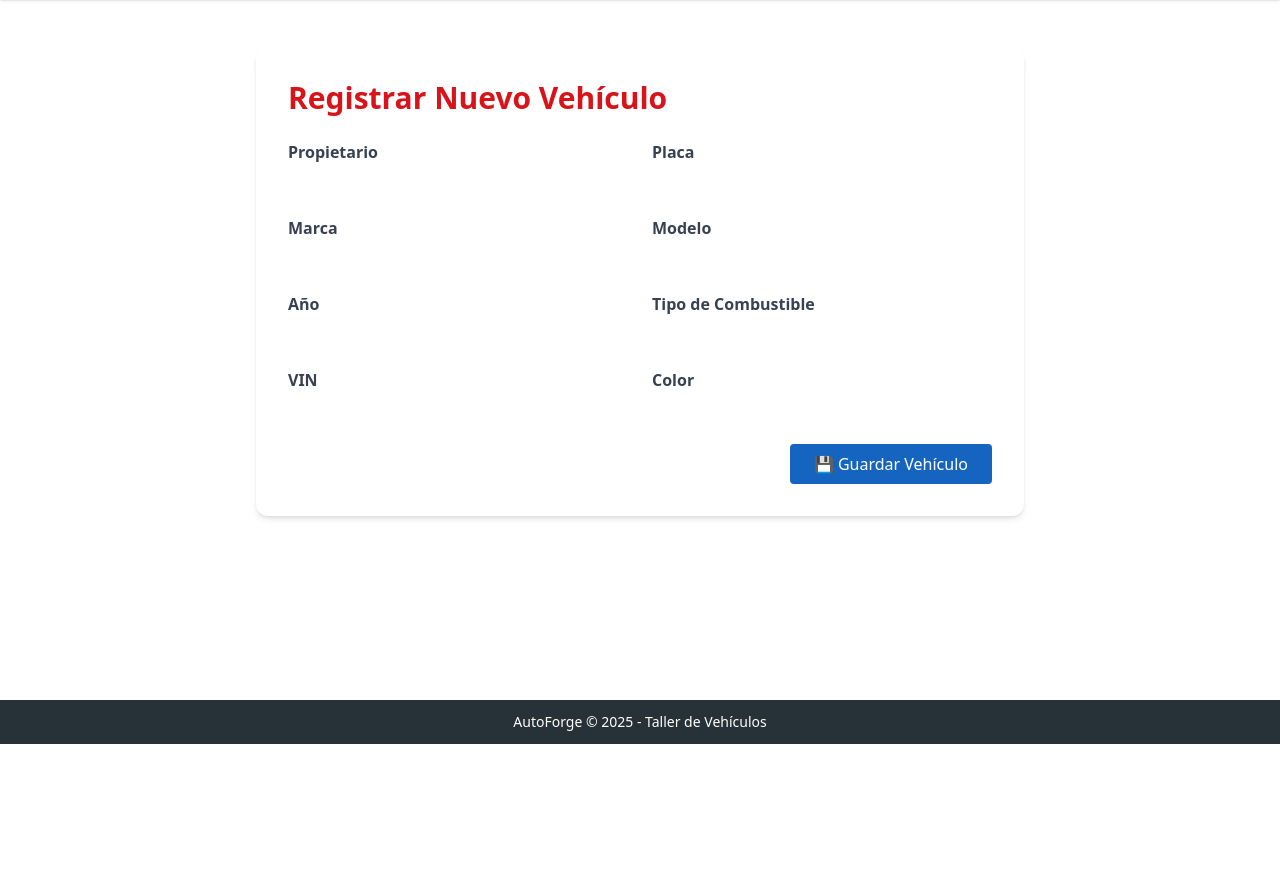
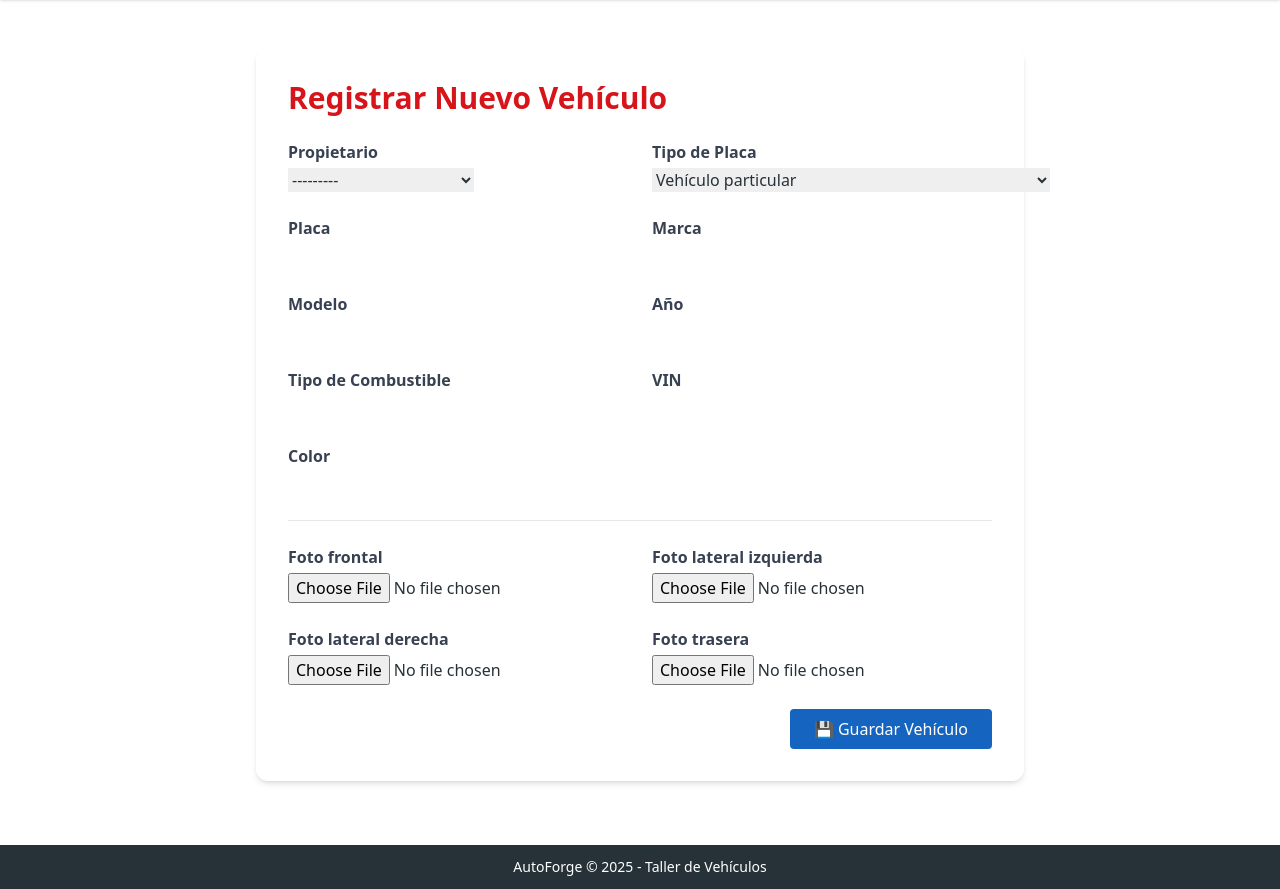
Before and after one commit to anthony0308-go/autoforge, a Django app: page /vehiculos/registrar/ in a window 1280 px wide; the page is wider, and only the part inside the window is pictured. Shown: the part 56-945 px from the top of that part. Before the commit the page ends 800 px from the top of that part, so only its background shows below. Run offline with Django 5.2, Linux system fonts and the light colour scheme; a user stored in the database is signed in; data comes from the database, SQL or seed files in the repository; some libraries are stand-ins or nearby versions.

Commit message:
Merge-ToñitoLex

```diff
--- a/mantenimiento/forms.py
+++ b/mantenimiento/forms.py
@@ -263,6 +263,12 @@ class ClienteForm(forms.ModelForm):
 
 
 class VehiculoForm(forms.ModelForm):
+    id_usuario_propietario = forms.ModelChoiceField(
+        queryset=Usuarios.objects.filter(id_rol__codigo_rol='C'),
+        label="Propietario",
+        required=False,
+        widget=forms.Select(attrs={'class': 'form-input'})
+    )
     tipo_placa = forms.ChoiceField(
         label="Tipo de Placa",
         choices=Vehiculos._meta.get_field('tipo_placa').choices,
@@ -311,6 +317,7 @@ class VehiculoForm(forms.ModelForm):
         widget=forms.TextInput(attrs={'class': 'form-input'})
     )
 
+    # --- Solo dejar los campos de fotos si realmente quieres validar en este form
     foto_frontal = forms.ImageField(
         label="Foto Frontal",
         required=False,
@@ -339,7 +346,10 @@ class VehiculoForm(forms.ModelForm):
 
     def clean(self):
         cleaned_data = super().clean()
+        errores = {}
+
         campos_obligatorios = [
+            ('id_usuario_propietario', 'Propietario'),
             ('tipo_placa', 'Tipo de Placa'),
             ('placa', 'Placa'),
             ('marca', 'Marca'),
@@ -358,6 +368,28 @@ class VehiculoForm(forms.ModelForm):
             valor = cleaned_data.get(campo)
             if not valor:
                 errores[campo] = f'El campo "{label}" es obligatorio.'
+
+        # --- Fotos: solo obligatorias al crear (si editas, solo si no existe esa foto)
+        foto_campos = [
+            ('foto_frontal', 'Foto frontal', 'frontal'),
+            ('foto_lateral_izquierda', 'Foto lateral izquierda', 'lateral izquierda'),
+            ('foto_lateral_derecha', 'Foto lateral derecha', 'lateral derecha'),
+            ('foto_trasera', 'Foto trasera', 'trasera'),
+        ]
+        es_nuevo = self.instance.pk is None
+        for campo, label, tipo_foto in foto_campos:
+            archivo = cleaned_data.get(campo)
+            if es_nuevo:
+                if not archivo:
+                    errores[campo] = f'El campo "{label}" es obligatorio.'
+            else:
+                # Solo obligatorio si no existe ya
+                tiene_foto = FotografiasVehiculo.objects.filter(
+                    id_vehiculo=self.instance.pk,
+                    tipo_fotografia=tipo_foto
+                ).exists()
+                if not archivo and not tiene_foto:
+                    errores[campo] = f'El campo "{label}" es obligatorio.'
 
         if errores:
             raise forms.ValidationError(errores)
--- a/mantenimiento/views.py
+++ b/mantenimiento/views.py
@@ -21,6 +21,8 @@ from django.contrib import messages
 from django.utils.crypto import get_random_string
 from django.core.files.storage import default_storage
 from django.core.files.base import ContentFile
+from django.db.models import Q, Value, CharField
+from django.db.models.functions import Concat
 
 
 def login_view(request):
@@ -62,17 +64,23 @@ def inicio(request):
 
 @login_required
 def listar_clientes(request):
-    buscar = request.GET.get('buscar', '')
+    buscar = request.GET.get('buscar', '').strip()
     clientes = Usuarios.objects.filter(id_rol__nombre_rol='Cliente')
+
     if buscar:
-        clientes = clientes.filter(
-            Q(first_name__icontains=buscar) |
-            Q(last_name__icontains=buscar) |
-            Q(email__icontains=buscar)
+        # Annotate full name for searching
+        clientes = clientes.annotate(
+            full_name=Concat('first_name', Value(' '), 'last_name', output_field=CharField())
+        ).filter(
+            Q(full_name__icontains=buscar) |
+            Q(email__icontains=buscar) |
+            Q(telefono__icontains=buscar)
         )
+
     paginator = Paginator(clientes, 10)
     page_number = request.GET.get('page')
     page_obj = paginator.get_page(page_number)
+
     return render(request, 'mantenimiento/clientes/listar_clientes.html', {
         'clientes': page_obj,
         'buscar': buscar,
@@ -572,14 +580,65 @@ def editar_perfil_cliente(request):
 
 
 #registrar vehiculo
+
+@login_required
 def registrar_vehiculo(request):
     if request.method == 'POST':
-        form = VehiculoForm(request.POST)
+        form = VehiculoForm(request.POST, request.FILES)
         if form.is_valid():
             vehiculo = form.save(commit=False)
             vehiculo.id_usuario_registra_vehiculo = request.user
             vehiculo.save()
             return redirect('listar_vehiculos')
+            try:
+                with transaction.atomic():
+                    vehiculo = form.save(commit=False)
+                    vehiculo.id_usuario_registra_vehiculo = request.user
+                    vehiculo.save()
+
+                    # Guardar fotos
+                    fotos = {
+                        'foto_frontal': 'frontal',
+                        'foto_lateral_izquierda': 'lateral izquierda',
+                        'foto_lateral_derecha': 'lateral derecha',
+                        'foto_trasera': 'trasera'
+                    }
+                    for campo, tipo in fotos.items():
+                        archivo = request.FILES.get(campo)
+                        if archivo:
+                            FotografiasVehiculo.objects.create(
+                                id_vehiculo=vehiculo,
+                                tipo_fotografia=tipo,
+                                url_fotografia=archivo,
+                                descripcion_foto=f"Foto {tipo}",
+                                fecha_subida=vehiculo.fecha_registro_vehiculo,
+                                id_usuario_sube_foto=request.user
+                            )
+
+                    # Enviar correo al propietario
+                    propietario = vehiculo.id_usuario_propietario
+                    send_mail(
+                        subject='Nuevo vehículo registrado',
+                        message=f'Hola {propietario.first_name}, se ha registrado un nuevo vehículo a tu nombre.\n\n'
+                                f'Detalles:\nPlaca: {vehiculo.placa}\nMarca: {vehiculo.marca}\nModelo: {vehiculo.modelo}\n'
+                                f'Año: {vehiculo.anio}\nTipo de placa: {vehiculo.get_tipo_placa_display()}\nVIN: {vehiculo.vin}\nColor: {vehiculo.color}',
+                        from_email=settings.DEFAULT_FROM_EMAIL,
+                        recipient_list=[propietario.email],
+                        fail_silently=True
+                    )
+
+                    if request.headers.get('x-requested-with') == 'XMLHttpRequest':
+                        return JsonResponse({'success': True, 'message': 'Vehículo registrado correctamente. Se notificó al propietario.'})
+                    else:
+                        return redirect('listar_vehiculos')
+            except Exception as e:
+                if request.headers.get('x-requested-with') == 'XMLHttpRequest':
+                    return JsonResponse({'success': False, 'errors': {'general': str(e)}})
+                else:
+                    form.add_error(None, str(e))
+        else:
+            if request.headers.get('x-requested-with') == 'XMLHttpRequest':
+                return JsonResponse({'success': False, 'errors': form.errors.get_json_data()})
     else:
         form = VehiculoForm()
     return render(request, 'mantenimiento/vehiculos/registrar_vehiculo.html', {'form': form})
--- a/templates/mantenimiento/vehiculos/registrar_vehiculo.html
+++ b/templates/mantenimiento/vehiculos/registrar_vehiculo.html
@@ -4,12 +4,16 @@
 {% block content %}
 <div class="max-w-3xl mx-auto bg-white shadow-md rounded-xl p-8 mt-6">
   <h2 class="text-3xl font-bold mb-6 text-[#D7141A]">Registrar Nuevo Vehículo</h2>
-  <form method="post">
+  <form id="registrarVehiculoForm" method="post" enctype="multipart/form-data">
     {% csrf_token %}
     <div class="grid grid-cols-1 md:grid-cols-2 gap-6">
       <div>
         <label class="block font-semibold mb-1 text-gray-700">Propietario</label>
         {{ form.id_usuario_propietario }}
+      </div>
+      <div>
+        <label class="block font-semibold mb-1 text-gray-700">Tipo de Placa</label>
+        {{ form.tipo_placa }}
       </div>
       <div>
         <label class="block font-semibold mb-1 text-gray-700">Placa</label>
@@ -40,6 +44,28 @@
         {{ form.color }}
       </div>
     </div>
+
+    <hr class="my-6">
+
+    <div class="grid grid-cols-1 md:grid-cols-2 gap-6">
+      <div>
+        <label class="block font-semibold mb-1 text-gray-700">Foto frontal</label>
+        {{ form.foto_frontal }}
+      </div>
+      <div>
+        <label class="block font-semibold mb-1 text-gray-700">Foto lateral izquierda</label>
+        {{ form.foto_lateral_izquierda }}
+      </div>
+      <div>
+        <label class="block font-semibold mb-1 text-gray-700">Foto lateral derecha</label>
+        {{ form.foto_lateral_derecha }}
+      </div>
+      <div>
+        <label class="block font-semibold mb-1 text-gray-700">Foto trasera</label>
+        {{ form.foto_trasera }}
+      </div>
+    </div>
+
     <div class="text-right mt-6">
       <button type="submit" class="px-6 py-2 bg-[#1565C0] text-white rounded hover:bg-[#0D47A1] transition">
         💾 Guardar Vehículo
@@ -48,3 +74,127 @@
   </form>
 </div>
 {% endblock %}
+
+{% block scripts %}
+<script src="https://cdn.jsdelivr.net/npm/sweetalert2@11"></script>
+<script>
+document.addEventListener('DOMContentLoaded', function () {
+  // Máscara para placa y VIN
+  const placaInput = document.querySelector('#id_placa');
+  if (placaInput) {
+    placaInput.addEventListener('input', function (e) {
+      let value = e.target.value.replace(/\D/g, '').slice(0, 6);
+      e.target.value = value;
+    });
+  }
+  const vinInput = document.querySelector('#id_vin');
+  if (vinInput) {
+    vinInput.addEventListener('input', function (e) {
+      let value = e.target.value.replace(/[^A-Za-z0-9]/g, '').slice(0, 17);
+      e.target.value = value;
+    });
+  }
+
+  const form = document.getElementById('registrarVehiculoForm');
+  let submitEnProgreso = false;
+  if (form) {
+    form.addEventListener('submit', function (event) {
+      event.preventDefault();
+      if (submitEnProgreso) return;
+      submitEnProgreso = true;
+      const submitButton = form.querySelector('button[type="submit"]');
+      if (submitButton) submitButton.disabled = true;
+
+      // Validación rápida visual
+      const campos = [
+        {id: 'id_id_usuario_propietario', label: 'Propietario'},
+        {id: 'id_tipo_placa', label: 'Tipo de Placa'},
+        {id: 'id_placa', label: 'Placa'},
+        {id: 'id_marca', label: 'Marca'},
+        {id: 'id_modelo', label: 'Modelo'},
+        {id: 'id_anio', label: 'Año'},
+        {id: 'id_tipo_combustible', label: 'Tipo de Combustible'},
+        {id: 'id_vin', label: 'VIN'},
+        {id: 'id_color', label: 'Color'},
+        {id: 'id_foto_frontal', label: 'Foto Frontal'},
+        {id: 'id_foto_lateral_izquierda', label: 'Foto Lateral Izquierda'},
+        {id: 'id_foto_lateral_derecha', label: 'Foto Lateral Derecha'},
+        {id: 'id_foto_trasera', label: 'Foto Trasera'},
+      ];
+      let camposVacios = [];
+      for (const campo of campos) {
+        const input = document.getElementById(campo.id);
+        if (input && !input.value.trim()) {
+          camposVacios.push(campo.label);
+        }
+      }
+      if (camposVacios.length > 0) {
+        Swal.fire({
+          icon: 'warning',
+          title: 'Campos requeridos',
+          html: 'Debes completar los siguientes campos:<br><b>' + camposVacios.join(', ') + '</b>',
+          confirmButtonText: 'OK'
+        }).then(() => {
+          submitEnProgreso = false;
+          if (submitButton) submitButton.disabled = false;
+        });
+        return;
+      }
+
+      // Envío AJAX real
+      const formData = new FormData(form);
+      fetch("{% url 'registrar_vehiculo' %}", {
+        method: 'POST',
+        body: formData,
+        headers: { 'X-Requested-With': 'XMLHttpRequest' }
+      })
+      .then(response => response.json().catch(() => null))
+      .then(data => {
+        if (!data) {
+          Swal.fire('Error', 'Error inesperado. Inténtalo de nuevo.', 'error').then(() => {
+            submitEnProgreso = false;
+            if (submitButton) submitButton.disabled = false;
+          });
+          return;
+        }
+        if (data.success) {
+          Swal.fire({
+            title: '¡Éxito!',
+            text: data.message,
+            icon: 'success',
+            confirmButtonText: 'OK'
+          }).then(() => {
+            window.location.href = "{% url 'listar_vehiculos' %}";
+          });
+        } else {
+          let errorMessages = '';
+          if (data.errors) {
+            for (const [field, errors] of Object.entries(data.errors)) {
+              errors.forEach(e => (errorMessages += e.message + "<br>"));
+            }
+            Swal.fire({
+              icon: 'error',
+              title: 'Error en el formulario',
+              html: errorMessages,
+              confirmButtonText: 'OK'
+            }).then(() => {
+              submitEnProgreso = false;
+              if (submitButton) submitButton.disabled = false;
+            });
+          } else {
+            submitEnProgreso = false;
+            if (submitButton) submitButton.disabled = false;
+          }
+        }
+      })
+      .catch(() => {
+        Swal.fire('Error', 'Error inesperado. Inténtalo de nuevo.', 'error').then(() => {
+          submitEnProgreso = false;
+          if (submitButton) submitButton.disabled = false;
+        });
+      });
+    });
+  }
+});
+</script>
+{% endblock %}
```
Also changed, not shown: mantenimiento/management/commands/crearusuario.py (+29 -15 lines).
